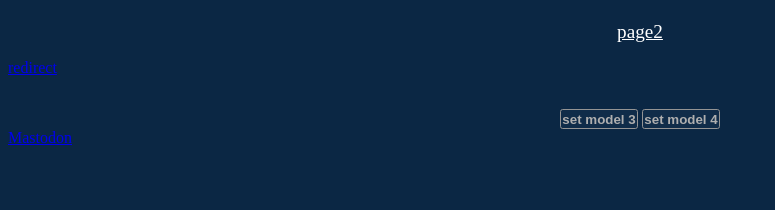
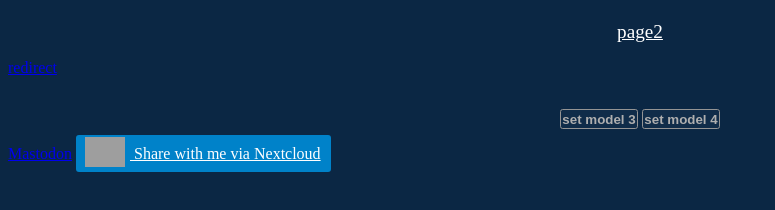
Before and after one commit to Arbel-arad/spacetime.technology.github.io, a plain HTML site: page index.html in a window 1280 px wide. Shown: the whole page, without its empty margins (0-775 px from the left). Drawn offline with Linux system fonts and the light colour scheme; grey boxes are pictures that could not be loaded.

Commit message:
added nextcloud share button

```diff
--- a/index.html
+++ b/index.html
@@ -84,5 +84,9 @@
 			});
 		</script>
 		<a rel="me" href="https://universeodon.com/@arbel">Mastodon</a>
+		<a target="_blank" rel="noreferrer noopener" href="https://nextcloud.com/sharing#admin@cloud.spacetime.technology" style="padding:10px;background-color:#0082c9;color:#ffffff;border-radius:3px;padding-left:4px;">
+			<span style="background-image:url(https://cloud.spacetime.technology/apps/theming/image/logo?useSvg=1&v=17);width:50px;height:30px;position:relative;top:8px;background-size:contain;display:inline-block;background-repeat:no-repeat; background-position: center center;"></span>
+			Share with me via Nextcloud
+		</a>
 	</body>
 </html>
```
